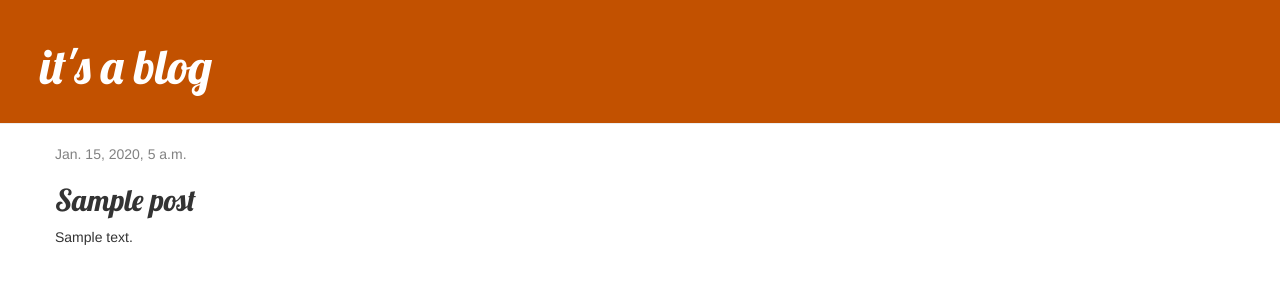
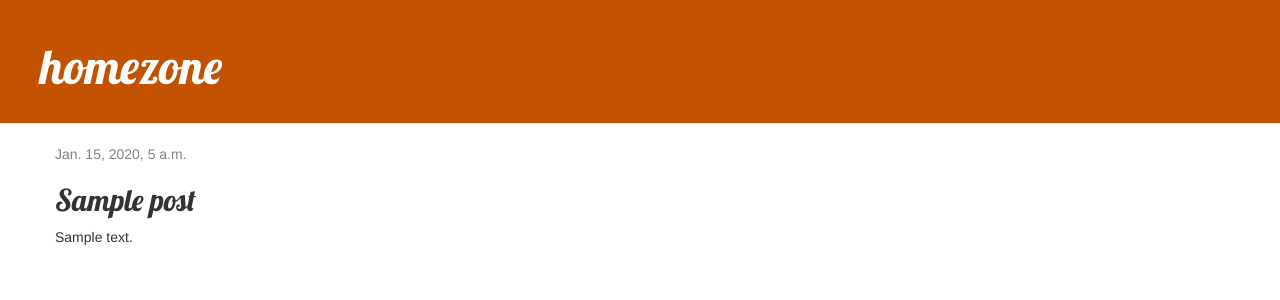
Before and after one commit to staffordc/DjangoGirlsProj1, a Django app: page /post/1/ in a window 1280 px wide. Shown: the top 300 px of the page. Run offline with Django 3.2, Linux system fonts and the light colour scheme; tables that the repository leaves empty hold one stand-in row (values such as "Sample post"); some libraries are stand-ins or nearby versions.

Commit message:
changed names
I'm not sure what it doesn't like, especially since it's not giving me the post_list view

```diff
--- a/blog/templates/blog/base.html
+++ b/blog/templates/blog/base.html
@@ -1,7 +1,7 @@
 {% load static %}
 <html>
   <head>
-    <title>Django Girls blog</title>
+    <title>it's a blog</title>
     <link
       rel="stylesheet"
       href="//maxcdn.bootstrapcdn.com/bootstrap/3.2.0/css/bootstrap.min.css"
@@ -19,7 +19,7 @@
   </head>
   <body>
     <div class="page-header">
-      <h1><a href="/">it's a blog</a></h1>
+      <h1><a href="/">homezone</a></h1>
     </div>
     <div class="content container">
       <div class="row">
```
